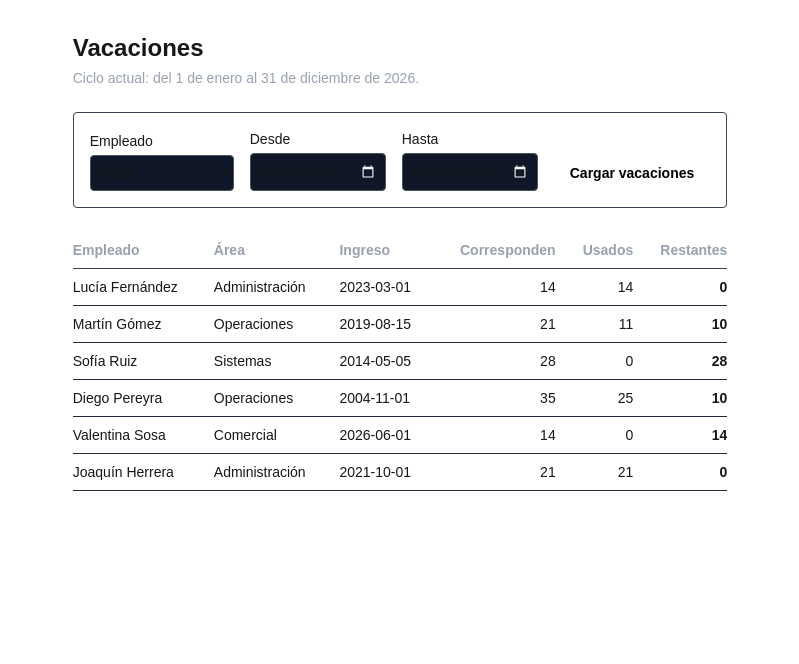
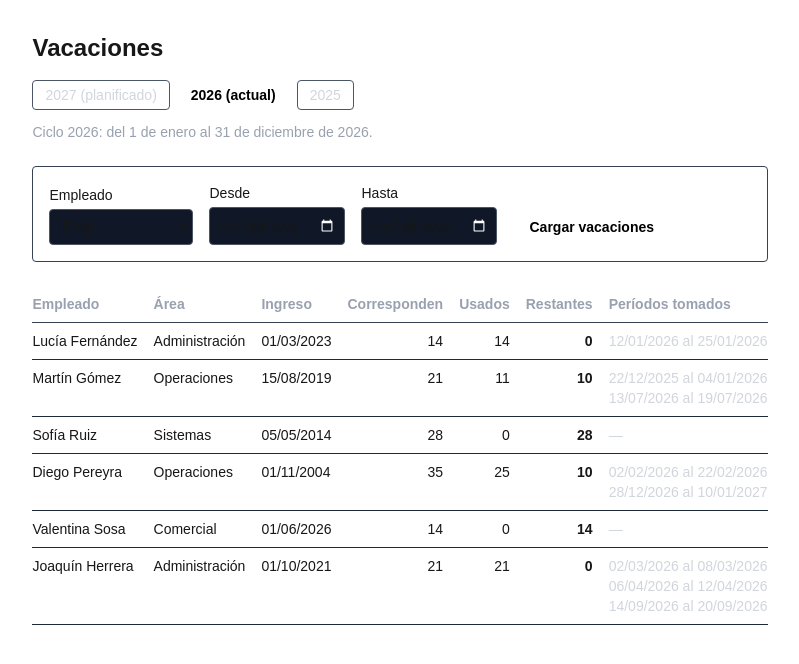
Before and after one commit to joselinp-bit/desafio-vacaciones, a Next.js app: page / in a window 1280 px wide. Shown: the top 664 px of the page, without its empty margins (240-1039 px from the left). Built offline with nearby package versions, Linux system fonts and the light colour scheme.

Commit message:
Selector de ciclo: anios anteriores y ciclos futuros planificados

```diff
--- a/src/app/page.tsx
+++ b/src/app/page.tsx
@@ -1,30 +1,67 @@
 import { Suspense } from "react";
+import Link from "next/link";
 import { connection } from "next/server";
 import { leerEmpleados } from "../lib/datos";
-import { diasCorrespondientes, diasUsados } from "../lib/vacaciones";
+import {
+  aniosDisponibles,
+  diasCorrespondientes,
+  diasUsados,
+  formatearFecha,
+  periodosDelAnio,
+} from "../lib/vacaciones";
 import FormularioVacaciones from "./FormularioVacaciones";
 
-export default function Home() {
+type Props = { searchParams: Promise<{ anio?: string }> };
+
+export default function Home({ searchParams }: Props) {
   return (
-    <main className="mx-auto max-w-4xl p-8">
+    <main className="mx-auto max-w-5xl p-8">
       <h1 className="text-2xl font-bold">Vacaciones</h1>
       <Suspense fallback={<p className="mt-6 text-gray-400">Cargando...</p>}>
-        <TablaVacaciones />
+        <TablaVacaciones searchParams={searchParams} />
       </Suspense>
     </main>
   );
 }
 
 // Se calcula en cada visita: así el año del ciclo y los datos están siempre al día.
-async function TablaVacaciones() {
+async function TablaVacaciones({ searchParams }: Props) {
   await connection();
-  const anio = new Date().getFullYear();
+  const anioActual = new Date().getFullYear();
   const empleados = await leerEmpleados();
+  const anios = aniosDisponibles(empleados, anioActual);
+
+  // El año viene en la URL (?anio=2025). Si no viene o no es válido, se usa el actual.
+  const { anio: anioEnUrl } = await searchParams;
+  const anio = anios.includes(Number(anioEnUrl)) ? Number(anioEnUrl) : anioActual;
+
+  // Solo se muestran los empleados que ya habían ingresado ese año.
+  const empleadosDelCiclo = empleados.filter(
+    (e) => e.fechaIngreso <= `${anio}-12-31`
+  );
 
   return (
     <>
-      <p className="mt-1 text-sm text-gray-400">
-        Ciclo actual: del 1 de enero al 31 de diciembre de {anio}.
+      <nav className="mt-4 flex flex-wrap gap-2">
+        {anios.map((a) => (
+          <Link
+            key={a}
+            href={a === anioActual ? "/" : `/?anio=${a}`}
+            className={`rounded border px-3 py-1 text-sm ${
+              a === anio
+                ? "border-white bg-white font-semibold text-black"
+                : "border-gray-600 text-gray-300 hover:border-gray-400"
+            }`}
+          >
+            {a}
+            {a === anioActual && " (actual)"}
+            {a > anioActual && " (planificado)"}
+          </Link>
+        ))}
+      </nav>
+
+      <p className="mt-3 text-sm text-gray-400">
+        Ciclo {anio}: del 1 de enero al 31 de diciembre de {anio}.
       </p>
 
       <FormularioVacaciones
@@ -40,28 +77,39 @@ async function TablaVacaciones() {
               <th className="py-2 pr-4">Ingreso</th>
               <th className="py-2 pr-4 text-right">Corresponden</th>
               <th className="py-2 pr-4 text-right">Usados</th>
-              <th className="py-2 text-right">Restantes</th>
+              <th className="py-2 pr-4 text-right">Restantes</th>
+              <th className="py-2">Períodos tomados</th>
             </tr>
           </thead>
           <tbody>
-            {empleados.map((empleado) => {
+            {empleadosDelCiclo.map((empleado) => {
               const corresponden = diasCorrespondientes(empleado, anio);
               const usados = diasUsados(empleado, anio);
               const restantes = corresponden - usados;
+              const periodos = periodosDelAnio(empleado, anio);
 
               return (
-                <tr key={empleado.id} className="border-b border-gray-800">
+                <tr key={empleado.id} className="border-b border-gray-800 align-top">
                   <td className="py-2 pr-4">{empleado.nombre}</td>
                   <td className="py-2 pr-4">{empleado.area}</td>
-                  <td className="py-2 pr-4">{empleado.fechaIngreso}</td>
+                  <td className="py-2 pr-4">{formatearFecha(empleado.fechaIngreso)}</td>
                   <td className="py-2 pr-4 text-right">{corresponden}</td>
                   <td className="py-2 pr-4 text-right">{usados}</td>
                   <td
-                    className={`py-2 text-right font-semibold ${
+                    className={`py-2 pr-4 text-right font-semibold ${
                       restantes < 0 ? "text-red-400" : ""
                     }`}
                   >
                     {restantes}
+                  </td>
+                  <td className="py-2 text-gray-300">
+                    {periodos.length === 0
+                      ? "—"
+                      : periodos.map((p) => (
+                          <div key={p.desde}>
+                            {formatearFecha(p.desde)} al {formatearFecha(p.hasta)}
+                          </div>
+                        ))}
                   </td>
                 </tr>
               );
--- a/src/lib/vacaciones.ts
+++ b/src/lib/vacaciones.ts
@@ -77,3 +77,29 @@ export function diasUsados(empleado: Empleado, anio: number): number {
     0
   );
 }
+// Años con datos para elegir: desde el primer período cargado hasta el último
+// (incluye ciclos futuros si hay vacaciones planificadas), del más reciente al más antiguo.
+export function aniosDisponibles(empleados: Empleado[], anioActual: number): number[] {
+  let primero = anioActual;
+  let ultimo = anioActual;
+  for (const empleado of empleados) {
+    for (const periodo of empleado.vacacionesTomadas) {
+      primero = Math.min(primero, Number(periodo.desde.slice(0, 4)));
+      ultimo = Math.max(ultimo, Number(periodo.hasta.slice(0, 4)));
+    }
+  }
+  const anios: number[] = [];
+  for (let a = ultimo; a >= primero; a--) anios.push(a);
+  return anios;
+}
+
+// Períodos que tocan el año indicado (aunque sea en parte).
+export function periodosDelAnio(empleado: Empleado, anio: number): Periodo[] {
+  return empleado.vacacionesTomadas.filter((p) => diasEnElAnio(p, anio) > 0);
+}
+
+// "2026-01-12" -> "12/01/2026"
+export function formatearFecha(fecha: string): string {
+  const [a, m, d] = fecha.split("-");
+  return `${d}/${m}/${a}`;
+}
```
